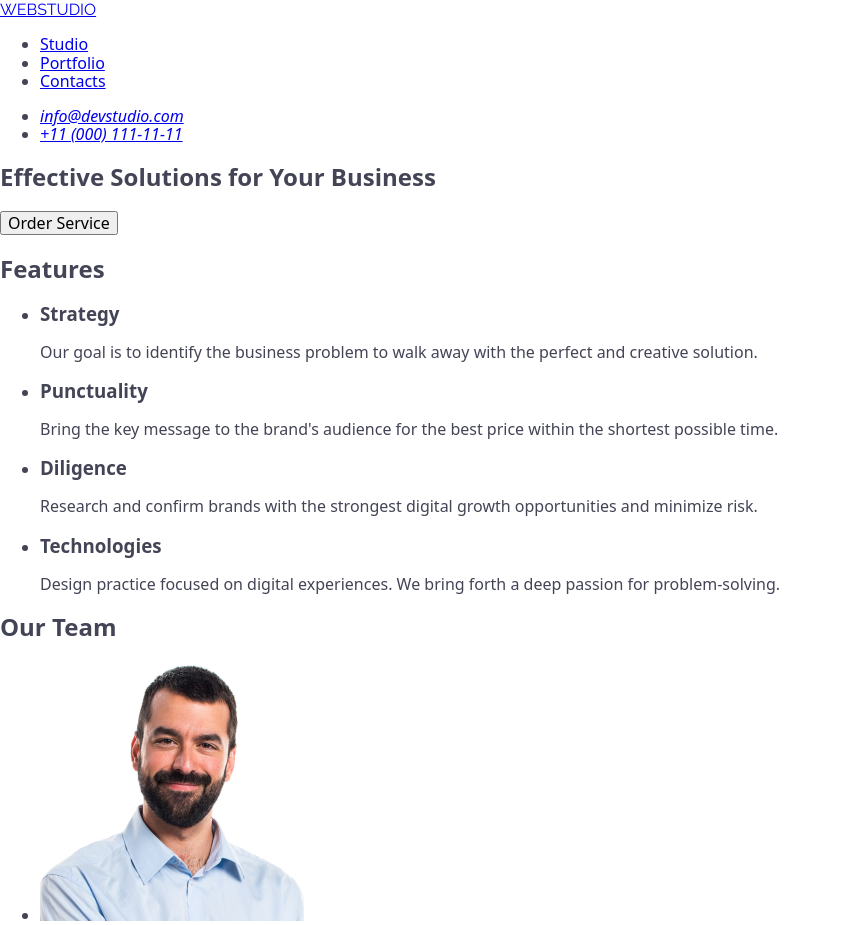
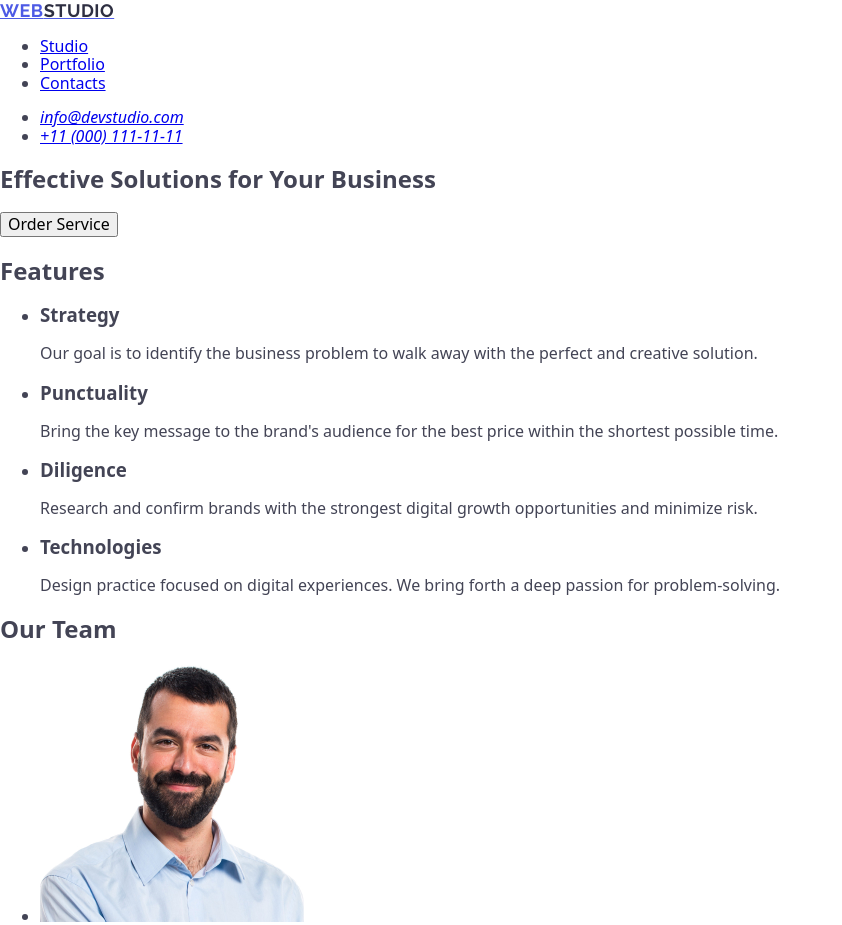
Before and after one commit to Nevlen3/goit-markup-hww-02, a plain HTML site: page index.html in a window 1280 px wide. Shown: the top 925 px of the page, without its empty margins (0-842 px from the left). Drawn offline with nearby package versions, Linux system fonts and the light colour scheme.

Commit message:
pzdc
psdddd

```diff
--- a/css/styles.css
+++ b/css/styles.css
@@ -5,4 +5,13 @@ body {
 }
 .logo {
     font-family: "Raleway", sans-serif;
+    font-weight: 700;
+    font-size: 18px;
+    line-height: 1.17;
+    letter-spacing: 0.03em;
+    text-transform: uppercase;
+    color: #4d5ae5;
 }
+.text-studio {
+    color: #2e2f42;
+}
--- a/index.html
+++ b/index.html
@@ -19,7 +19,9 @@
   <body>
     <header>
       <nav>
-        <a href="./index.html" class="logo"><span>WEB</span>STUDIO</a>
+        <a href="./index.html" class="logo"
+          >WEB<span class="text-studio">STUDIO</span></a
+        >
         <ul class="logo-info">
           <li><a href="#">Studio</a></li>
           <li><a href="#">Portfolio</a></li>
```
